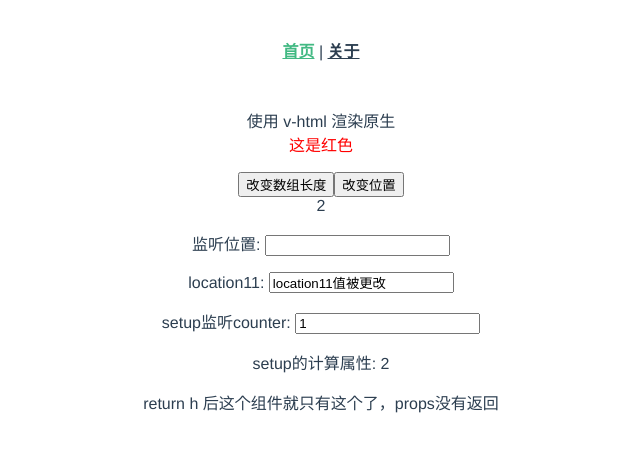
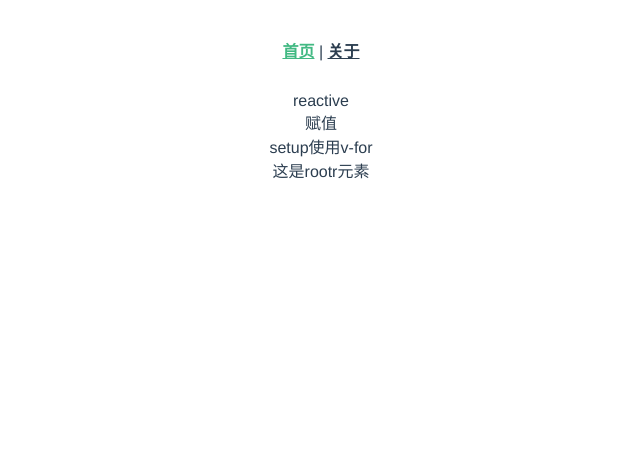
Before and after one commit to creatliukun/vue3-set, a Vue app: page / in a window 1280 px wide. Shown: the top 452 px of the page, without its empty margins (319-959 px from the left). Built offline with nearby package versions, Linux system fonts and the light colour scheme.

Commit message:
feat: 模板引用

```diff
--- a/src/views/HomeView.vue
+++ b/src/views/HomeView.vue
@@ -1,5 +1,5 @@
 <template>
-  <div class="home">
+  <div class="home" v-if=false>
     <!-- <img alt="Vue logo" src="../assets/logo.png"> -->
     <p>使用 v-html 渲染原生 <span v-html="rawHtml"></span></p>
     <button @click="changeArrLength">改变数组长度</button>
@@ -24,12 +24,18 @@
     </p>
     <HelloWorld msg="这条数据是反的" class="father-class" />
   </div>
+  <div v-else>
+   <div v-for="(item, i) in list" :ref="el => { if (el) divs[i] = el }" :key="i">
+    {{ item }}
+  </div>
+  <div ref="rootr">这是rootr元素</div>
+  </div>
 </template>
 
 <script>
 // @ is an alias to /src
 import HelloWorld from '@/components/HelloWorld.vue'
-import { provide, reactive, ref, watch, toRefs, onMounted, computed } from 'vue'
+import { provide, reactive, ref, watch, toRefs, onMounted, computed, onBeforeUpdate, watchEffect } from 'vue'
 
 export default {
   name: 'HomeView',
@@ -45,6 +51,11 @@ export default {
     const counter = ref('1')
     // setup中使用computed监听
     const counterTwo = ref(1)
+    // 在setup中使用v-for
+    const list = reactive(['reactive', '赋值', 'setup使用v-for'])
+    const divs = ref([])
+    // 测试watchEffect
+    const rootr = ref(null)
     const twiceTheCounter = computed(() => counterTwo.value * 2)
     const geolocation = reactive({
       longitude: 90,
@@ -62,9 +73,26 @@ export default {
     watch(counter, (newValue, oldValue) => {
       console.log('setup监听counter改变的值：' + counter.value)
     })
+    watch(rootr, (newValue, oldValue) => {
+      console.log('setup监听rootr改变的值：', rootr.value, newValue, oldValue)
+    })
+    // watchEffect会执行打印，但是watch并没有执行.看打印watchEffect执行了两次,其实是因为watch进行了监听rootr改变了，也引起了副作用的执行
+    watchEffect(() => {
+      // 这个副作用在 DOM 更新之前运行，因此，模板引用还没有持有对元素的引用。
+      console.log(rootr.value) // => null
+    },
+    // 使用模板引用的侦听器应该用 flush: 'post' 选项来定义，这将在 DOM 更新后运行副作用，确保模板引用与 DOM 保持同步，并引用正确的元素
+    {
+      flush: 'post'
+    })
+    // 确保在每次更新之前重置ref
+    onBeforeUpdate(() => {
+      divs.value = []
+    })
     // 和外部的mounted类似，这个时候组件渲染完毕，调用次函数
     onMounted(() => {
-      updateLocation()
+      console.log(divs, 'divs')
+      // updateLocation()
     })
     // 如果想要setup外部的函数，模版，钩子等获取到此数据，那么就需要return出去
     return {
@@ -72,7 +100,10 @@ export default {
       geolocation,
       updateLocation,
       counter,
-      twiceTheCounter
+      twiceTheCounter,
+      list,
+      divs,
+      rootr
     }
     // provide('location', '地理位置')
     // provide('geolocation', {
```
Also changed, not shown: 1 other file (tests, documents, lock files or other folders).
